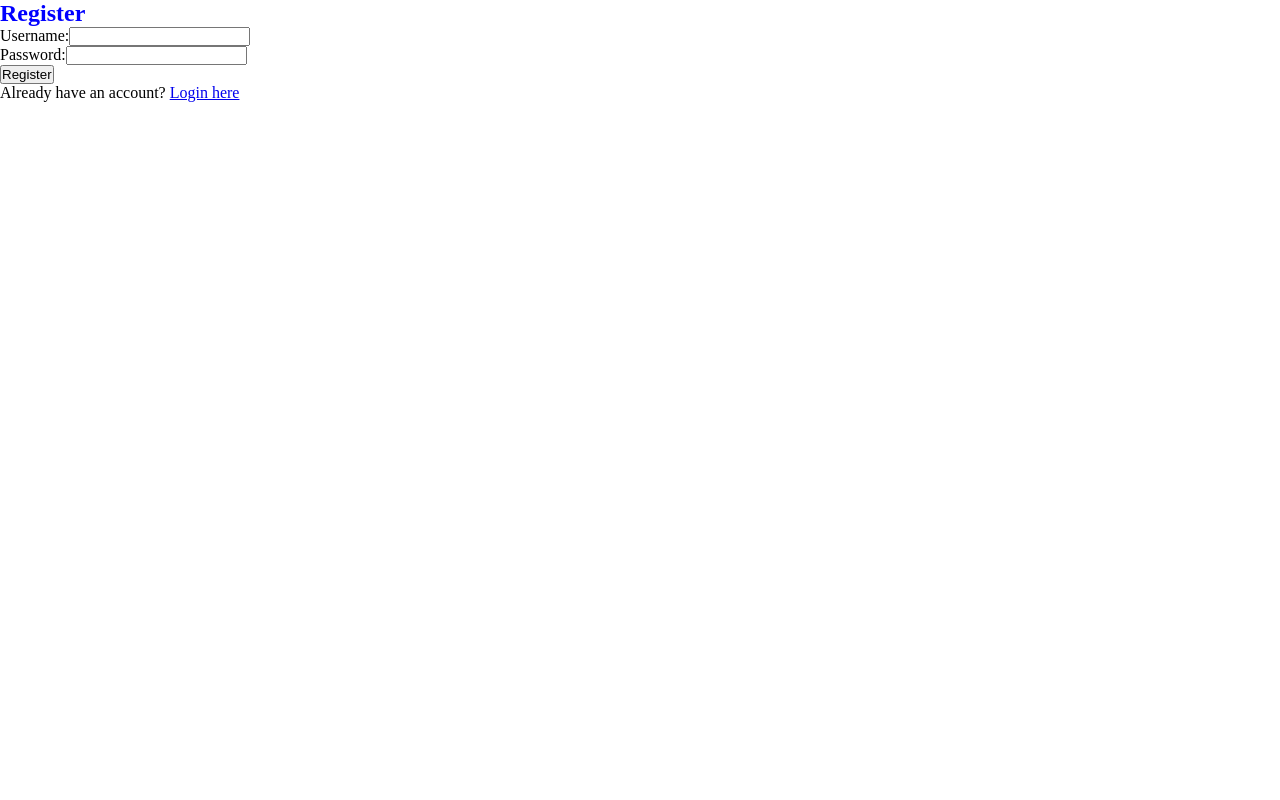
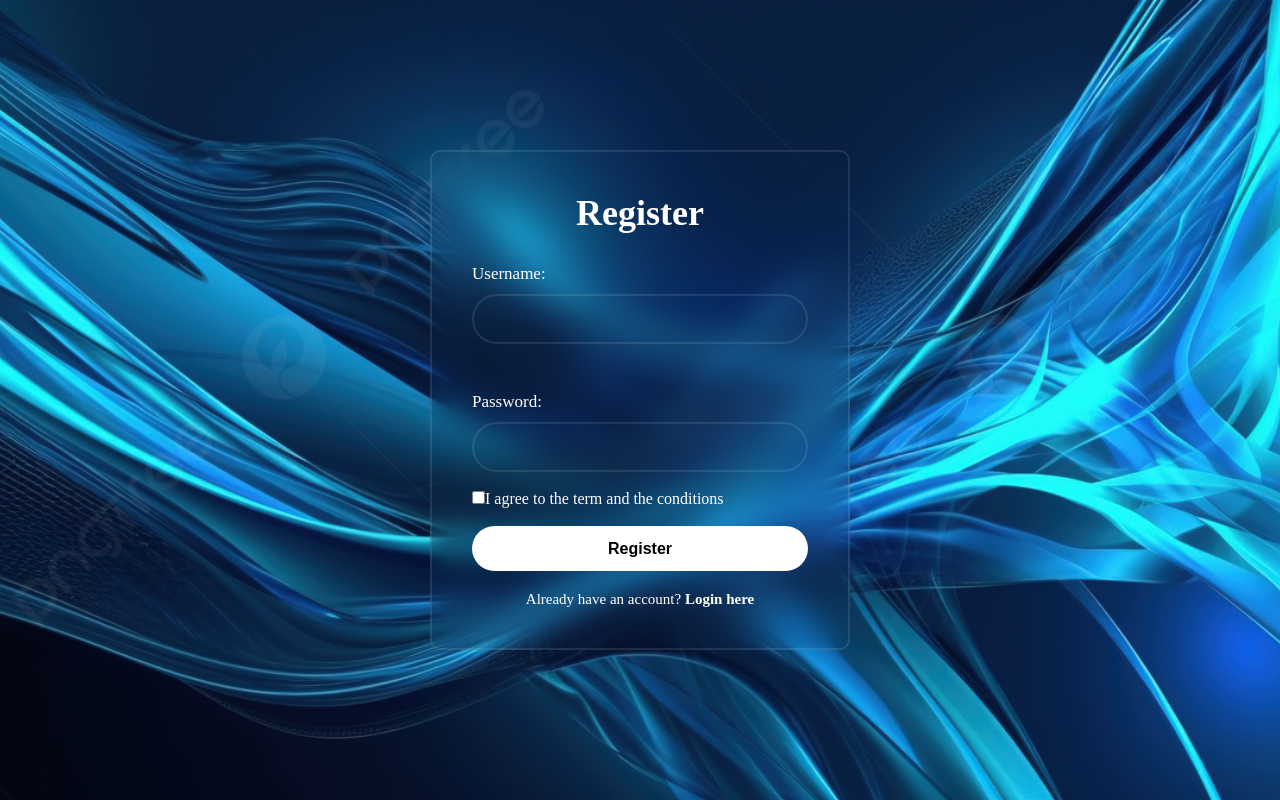
Before and after one commit to matrzf/tp-frontui, a React (Vite) app: page /register in a window 1280 px wide. Built offline with nearby package versions, Linux system fonts and the light colour scheme.

Commit message:
update register and login

```diff
--- a/src/index.css
+++ b/src/index.css
@@ -1,6 +1,7 @@
 *{
   padding: 0;
   margin: 0;
+  box-sizing: border-box;
 }
 
 .navbar{
@@ -17,6 +18,175 @@
   align-items: center;
 }
 
-.h2 {
-  color: blue;
+/* register */
+.body-register {
+  display: flex;
+  justify-content: center;
+  align-items: center;
+  flex-direction: column;
+  min-height: 100vh;
+  background: url('./assets/background.jpg');
+  background-size: cover;
+  background-position: center;
+  background-repeat: no-repeat;
 }
+
+.register-container {
+  position: relative;
+  width: 420px;
+  height: 500px;
+  background: transparent;
+  border: 2px solid rgba(255, 255, 255, .1);
+  backdrop-filter: blur(15px);
+  border-radius: 10px;
+  color: white;
+}
+
+.register-container .form-register {
+  width: 100%;
+  padding: 40px;
+}
+
+.h2-register {
+  font-size: 36px;
+  text-align: center;
+}
+
+.input-register {
+  position: relative;
+  width: 100%;
+  height: 50px;
+  margin: 30px 0;
+}
+
+.input-register input {
+  width: 100%;
+  height: 100%;
+  background: transparent;
+  border: none;
+  outline: none;
+  border: 2px solid rgba(255, 255, 255, .1);
+  border-radius: 40px;
+  font-size: 16px;
+  color: white;
+  padding: 20px 45px 20px 20px;
+}
+
+.input-register .title-register {
+  margin-bottom: 10px;
+  font-size: 17px;
+}
+
+.button-register {
+  width: 100%;
+  height: 45px;
+  background: #fff;
+  border: none;
+  outline: none;
+  border-radius: 40px;
+  cursor: pointer;
+  font-size: 16px;
+  font-weight: 600;
+}
+
+.login-link {
+  font-size: 15px;
+  text-align: center;
+  margin: 20px 0 15px;
+}
+
+.login-link p .link-login {
+  color: white;
+  text-decoration: none;
+  font-weight: 600;
+}
+
+.login-link p .link-login:hover {
+  text-decoration: underline;
+}
+
+/* login */
+.body-login {
+  display: flex;
+  justify-content: center;
+  align-items: center;
+  flex-direction: column;
+  min-height: 100vh;
+  background: url('./assets/background.jpg');
+  background-size: cover;
+  background-position: center;
+  background-repeat: no-repeat;
+}
+
+.login-container {
+  position: relative;
+  width: 420px;
+  height: 450px;
+  border: 2px solid rgba(255, 255, 255, .1);
+  backdrop-filter: blur(15px);
+  border-radius: 10px;
+  color: white;
+}
+
+.login-container .form-login {
+  width: 100%;
+  padding: 40px;
+}
+
+.h2-login {
+  font-size: 36px;
+  text-align: center;
+}
+
+.input-login {
+  position: relative;
+  width: 100%;
+  height: 50px;
+  margin: 30px 0;
+}
+
+.input-login input {
+  width: 100%;
+  height: 100%;
+  background: transparent;
+  border: none;
+  outline: none;
+  border: 2px solid rgba(255, 255, 255, .1);
+  border-radius: 40px;
+  font-size: 16px;
+  color: white;
+  padding: 20px 45px 20px 20px;
+}
+
+.input-login .title-input {
+  margin-bottom: 10px;
+  font-size: 17px;
+}
+
+.button-login {
+  width: 100%;
+  height: 45px;
+  background: #fff;
+  border: none;
+  outline: none;
+  border-radius: 40px;
+  cursor: pointer;
+  font-size: 16px;
+  font-weight: 600;
+}
+
+.register-link {
+  font-size: 15px;
+  text-align: center;
+  margin: 20px 0 15px;
+}
+
+.register-link p .link-register {
+  color: white;
+  text-decoration: none;
+  font-weight: 600;
+}
+
+.register-link p .link-register:hover {
+  text-decoration: underline;
+}
--- a/src/views/Login.jsx
+++ b/src/views/Login.jsx
@@ -19,22 +19,32 @@ function Login() {
   };
 
   return (
-    <div>
-      <h2>Login</h2>
+    <div className='body-login'>
+      <div className="login-container">
+        <div className="form-login">
+      <h2 className='h2-login'>Login</h2>
       <form onSubmit={handleSubmit}>
+        <div className='input-login'>
         <label>
-          Username:
+          <p className='title-input'>Username:</p>
           <input type="text" value={username} onChange={(e) => setUsername(e.target.value)} />
         </label>
+        </div>
         <br />
+        <div className='input-login'>
         <label>
-          Password:
+          <p className='title-input'>Password:</p>
           <input type="password" value={password} onChange={(e) => setPassword(e.target.value)} />
         </label>
+        </div>
         <br />
-        <button type="submit">Login</button>
+        <button className='button-login' type="submit">Login</button>
       </form>
-      <p>Don't have an account? <Link to="/register">Register here</Link></p>
+      <div className="register-link">
+      <p>Don't have an account? <Link to="/register" className='link-register'>Register here</Link></p>
+      </div>
+        </div>
+      </div>
     </div>
   );
 }
--- a/src/views/Register.jsx
+++ b/src/views/Register.jsx
@@ -19,24 +19,38 @@ function Register() {
   };
 
   return (
-    <div>
-      <h2 className="h2">Register</h2>
+    <div className='body-register'>
+      <div className="register-container">
+        <div className="form-register">
+      <h2 className="h2-register">Register</h2>
       <form onSubmit={handleSubmit}>
+        <div className="input-register">
         <label>
-          Username:
+          <p className='title-register'>Username:</p>
           <input type="text" value={username} onChange={(e) => setUsername(e.target.value)} />
         </label>
+        </div>
         <br />
+        <div className="input-register">
         <label>
-          Password:
+          <p className='title-register'>Password:</p>
           <input type="password" value={password} onChange={(e) => setPassword(e.target.value)} />
         </label>
+        </div>
         <br />
-        <button type="submit">Register</button>
+        <div className="term-conditions">
+          <label><input type='checkbox' />I agree to the term and the conditions</label>
+        </div>
+        <br />
+        <button className='button-register' type="submit">Register</button>
       </form>
+      <div className="login-link">
       <p>
-        Already have an account? <Link to="/login">Login here</Link>
+        Already have an account? <Link to="/login" className='link-login'>Login here</Link>
       </p>
+      </div>
+        </div>
+      </div>
     </div>
   );
 }
```
Also changed, not shown: src/assets/background.jpg (added).
